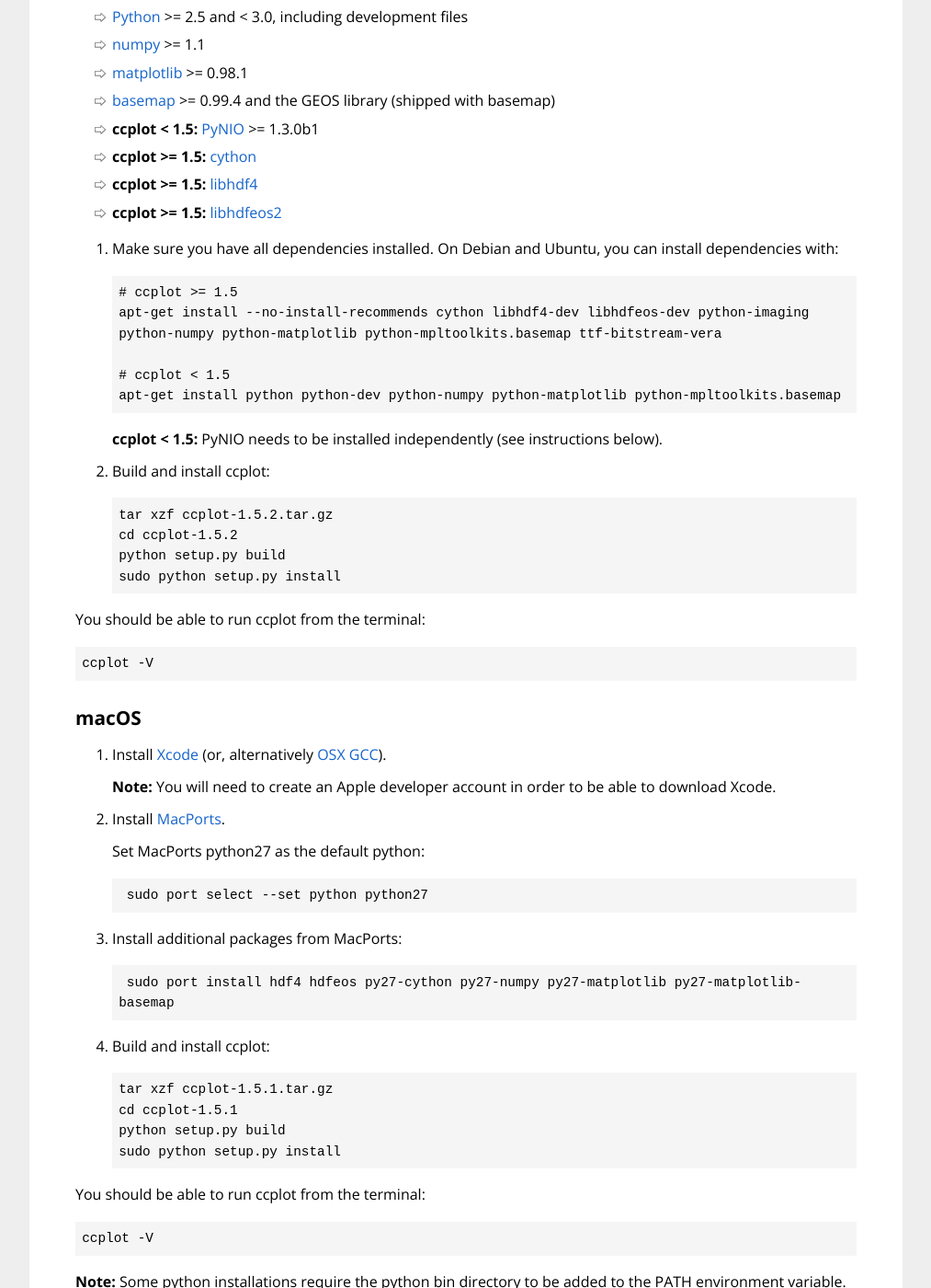
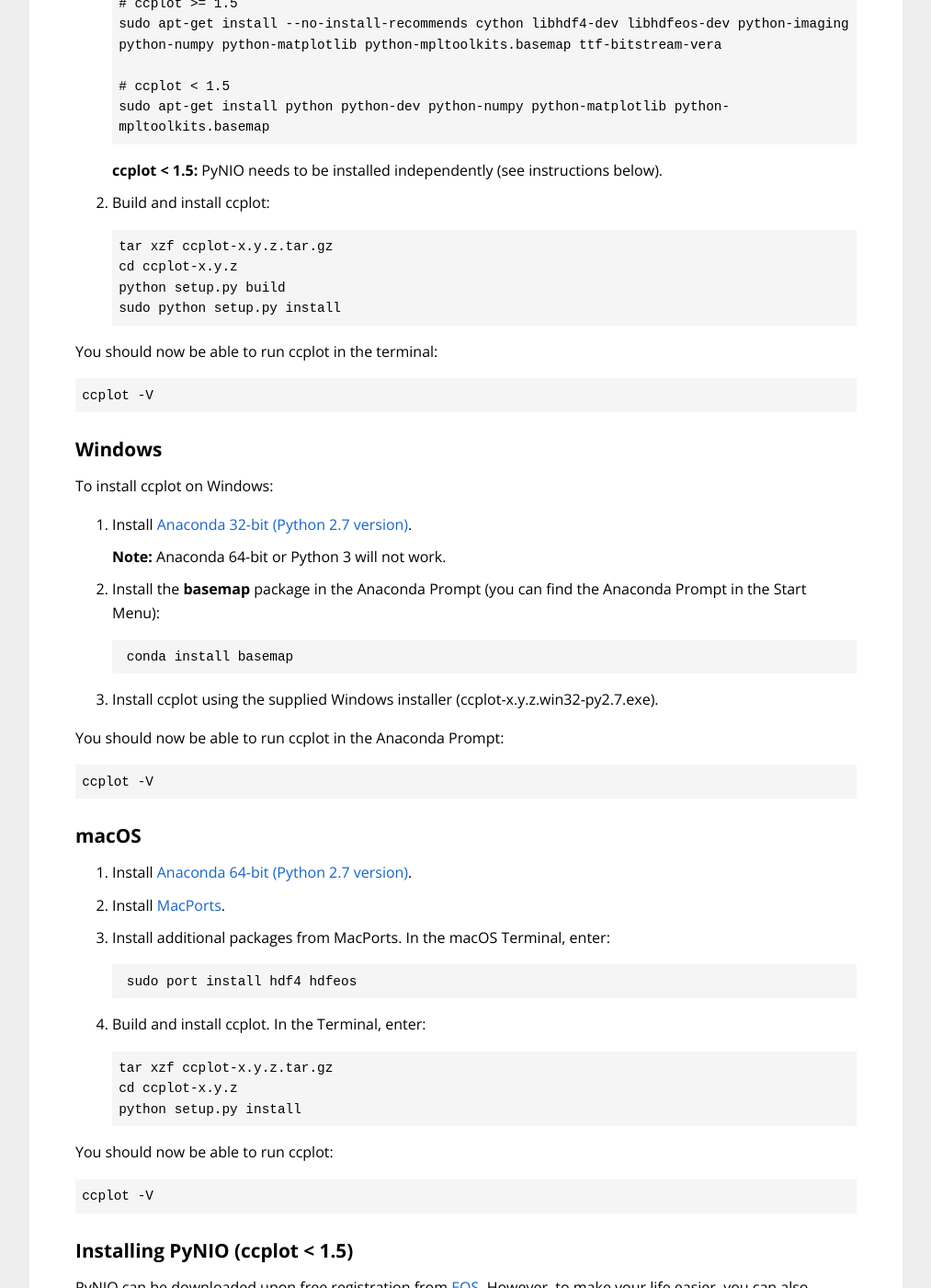
Before and after one commit to peterkuma/ccplot, a Jekyll site: the page built from download/index.md, in a window 1280 px wide and 1400 px high, scrolled down 1023 px. Shown: the whole window at 92% size, without its empty margins (133-1146 px from the left). Built offline with Jekyll 4.4.1, drawn with Linux system fonts in a browser that asks for light colours; some of the changed text lies outside the part shown.

Commit message:
Update installation instructions

```diff
--- a/download/index.md
+++ b/download/index.md
@@ -137,30 +137,11 @@
 Supported Operating Systems
 ---------------------------
 
-ccplot works on unix-like operating systems and Windows.
-It has been tested on Debian GNU/Linux and Windows 10.
-Support for macOS is experimental.
+ccplot works on unix-like operating systems (Linux, macOS, ...) and Windows.
 For best experience, it is recommended to install ccplot on Linux.
 
-Windows
--------
-
-1. Install [Anaconda 32-bit (Python 2.7 version)](https://www.anaconda.com/download/).
-
-    **Note:** Anaconda 64-bit or Python 3 won't work.
-
-2. Install the **basemap** package in the Anaconda Prompt:
-
-        conda install basemap
-
-3. Install ccplot using the supplied Windows installer.
-
-You should be able to run ccplot in the Anaconda Prompt:
-
-    ccplot -V
-
-Linux & Unix
-------------
+Linux & Unix-like OS other than macOS
+-------------------------------------
 
 The following programs and libraries are required:
 
@@ -168,69 +149,77 @@
 * [numpy](http://www.numpy.org) >= 1.1
 * [matplotlib](http://matplotlib.org) >= 0.98.1
 * [basemap](http://matplotlib.org/basemap/) >= 0.99.4 and the GEOS library (shipped with basemap)
-* **ccplot < 1.5:** [PyNIO](http://www.pyngl.ucar.edu/Nio.shtml) >= 1.3.0b1
 * **ccplot >= 1.5:** [cython](http://cython.org)
 * **ccplot >= 1.5:** [libhdf4](http://www.hdfgroup.org/products/hdf4/)
 * **ccplot >= 1.5:** [libhdfeos2](http://hdfeos.org/software/library.php#HDF-EOS2)
+* **ccplot < 1.5:** [PyNIO](http://www.pyngl.ucar.edu/Nio.shtml) >= 1.3.0b1
+
+To install the required libraries and ccplot:
 
 1. Make sure you have all dependencies installed.
    On Debian and Ubuntu, you can install dependencies with:
 
        # ccplot >= 1.5
-       apt-get install --no-install-recommends cython libhdf4-dev libhdfeos-dev python-imaging python-numpy python-matplotlib python-mpltoolkits.basemap ttf-bitstream-vera
+       sudo apt-get install --no-install-recommends cython libhdf4-dev libhdfeos-dev python-imaging python-numpy python-matplotlib python-mpltoolkits.basemap ttf-bitstream-vera
 
        # ccplot < 1.5
-       apt-get install python python-dev python-numpy python-matplotlib python-mpltoolkits.basemap
+       sudo apt-get install python python-dev python-numpy python-matplotlib python-mpltoolkits.basemap
 
    **ccplot < 1.5:** PyNIO needs to be installed independently
    (see instructions below).
 
 2. Build and install ccplot:
 
-       tar xzf ccplot-1.5.2.tar.gz
-       cd ccplot-1.5.2
+       tar xzf ccplot-x.y.z.tar.gz
+       cd ccplot-x.y.z
        python setup.py build
        sudo python setup.py install
 
-You should be able to run ccplot from the terminal:
+You should now be able to run ccplot in the terminal:
+
+    ccplot -V
+
+Windows
+-------
+
+To install ccplot on Windows:
+
+1. Install [Anaconda 32-bit (Python 2.7 version)](https://www.anaconda.com/download/).
+
+    **Note:** Anaconda 64-bit or Python 3 will not work.
+
+2. Install the **basemap** package in the Anaconda Prompt (you can find the
+Anaconda Prompt in the Start Menu):
+
+        conda install basemap
+
+3. Install ccplot using the supplied Windows installer
+(ccplot-x.y.z.win32-py2.7.exe).
+
+You should now be able to run ccplot in the Anaconda Prompt:
 
     ccplot -V
 
 macOS
 -----
 
-1. Install [Xcode](https://developer.apple.com/xcode/)
-   (or, alternatively [OSX GCC](https://github.com/kennethreitz/osx-gcc-installer/)).
+1. Install [Anaconda 64-bit (Python 2.7 version)](https://www.anaconda.com/download/).
 
-   **Note:** You will need to create an Apple developer account in order to
-   be able to download Xcode.
+2. Install [MacPorts](https://www.macports.org).
 
-2. Install [MacPorts](https://www.macports.org/install.php).
+3. Install additional packages from MacPorts. In the macOS Terminal, enter:
 
-    Set MacPorts python27 as the default python:
+        sudo port install hdf4 hdfeos
 
-        sudo port select --set python python27
+4. Build and install ccplot. In the Terminal, enter:
 
-3. Install additional packages from MacPorts:
+       tar xzf ccplot-x.y.z.tar.gz
+       cd ccplot-x.y.z
+       python setup.py install
 
-        sudo port install hdf4 hdfeos py27-cython py27-numpy py27-matplotlib py27-matplotlib-basemap
-
-5. Build and install ccplot:
-
-       tar xzf ccplot-1.5.1.tar.gz
-       cd ccplot-1.5.1
-       python setup.py build
-       sudo python setup.py install
-
-You should be able to run ccplot from the terminal:
+You should now be able to run ccplot:
 
     ccplot -V
-
-**Note:** Some python installations require the python bin directory to be
-added to the PATH environment variable. If you can't run ccplot from the
-terminal, append the following line to .bash_profile in your home directory:
-
-    export PATH="$PATH:/opt/local/Library/Frameworks/Python.framework/Versions/2.7/bin"
 
 Installing PyNIO (ccplot < 1.5)
 -------------------------------
```
